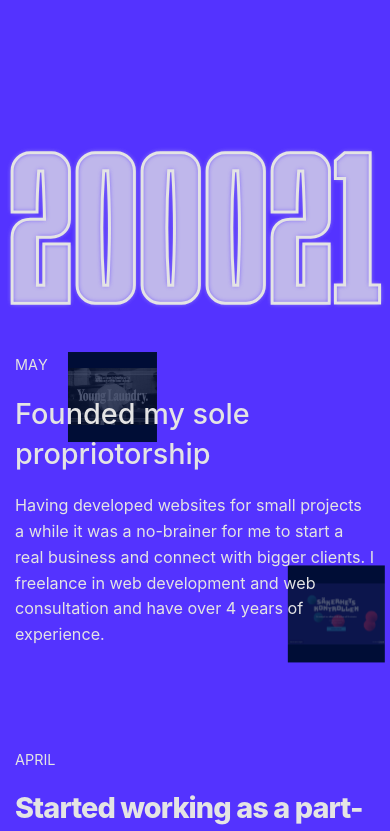
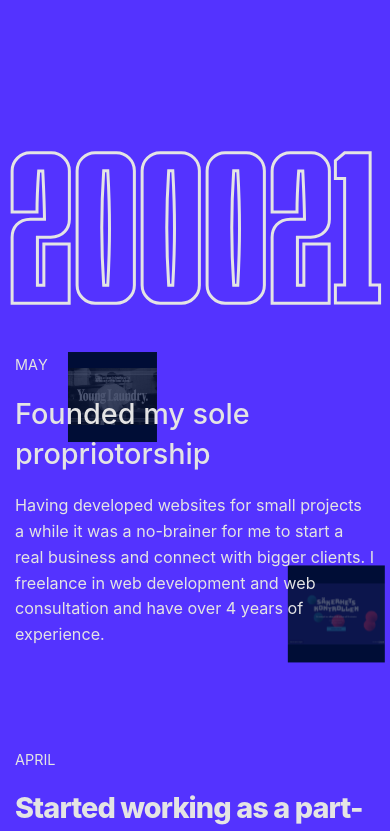
Before and after one commit to sakerhetspolisen/portofolio, a Next.js app: page / in a window 390 px wide. Shown: the part 780-1611 px from the top of the page. Built offline with nearby package versions, Linux system fonts and the light colour scheme; a web font is replaced by a local one.

Commit message:
Attempt to fix text-shadow bug in yearBanner

```diff
--- a/styles/yearBanner.module.css
+++ b/styles/yearBanner.module.css
@@ -37,7 +37,8 @@
 
 @media screen and (max-width: 768px) {
   .year {
-    text-shadow: 0 0 5px var(--text-shadow-color);
+    text-shadow: none;
+    color: var(--text-shadow-color);
     -webkit-text-stroke-width: 3px;
   }
 }
```
